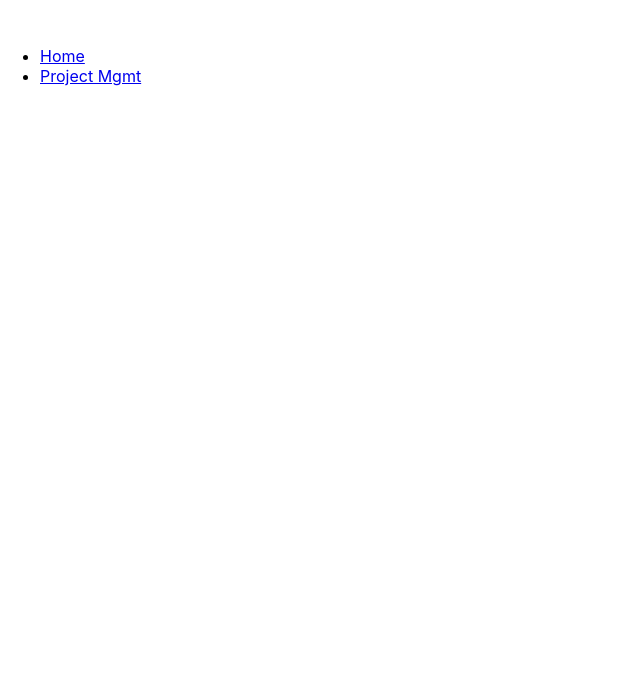
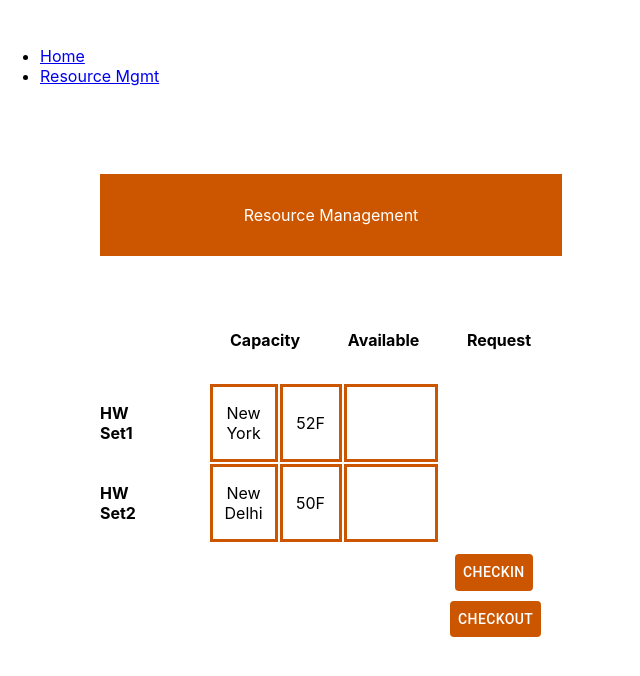
Before and after one commit to hna462/LateNightCommits_ECE461L, a React (Create React App) app in the folder software_lab/: page /resources in a window 1280 px wide. Before the commit this address had no page. Shown: the top 676 px of the page, without its empty margins (0-640 px from the left). Built offline with nearby package versions, Linux system fonts and the light colour scheme.

Commit message:
worked on front end pop up has bug

```diff
--- a/software_lab/package.json
+++ b/software_lab/package.json
@@ -15,6 +15,7 @@
     "react-router-bootstrap": "^0.26.2",
     "react-router-dom": "^6.22.3",
     "react-scripts": "5.0.1",
+    "reactjs-popup": "^2.0.6",
     "web-vitals": "^2.1.4"
   },
   "scripts": {
--- a/software_lab/src/App.js
+++ b/software_lab/src/App.js
@@ -1,4 +1,4 @@
-import logo from './logo.svg';
+
 import './App.css';
 import MyUser from './MyUserClass';
 import Forms from './Forms';
@@ -30,7 +30,7 @@ function App() {
             <Link to="/">Home</Link>
           </li>
           <li>
-            <Link to="/projects">Project Mgmt</Link>
+            <Link to="/resources">Resource Mgmt</Link>
           </li>
         </ul>
       </nav>
@@ -38,7 +38,7 @@ function App() {
 
         <Routes>
              <Route path="/" element={<div><MyUser/>  <Forms/>  <ProjectFront/> </div>}></Route>
-            <Route path="/projects" element={ <Project/>}></Route>
+            <Route path="/resources" element={ <Project/>}></Route>
         </Routes>
       </Router>
     </div>
--- a/software_lab/src/MyUserClass.css
+++ b/software_lab/src/MyUserClass.css
@@ -10,3 +10,7 @@
     display: inline-block;
     margin-left: 20px;
 }
+.pop{
+
+padding-right: 10px;
+}
--- a/software_lab/src/MyUserClass.js
+++ b/software_lab/src/MyUserClass.js
@@ -8,8 +8,10 @@
 import './MyUserClass.css'
 import { Box, Button } from '@mui/material';
 
-
+import Forms from './Forms';
 import React from 'react';
+import Popup from 'reactjs-popup';
+import 'reactjs-popup/dist/index.css';
 function MyComponent(props) {
     return (
         <div>
@@ -28,13 +30,18 @@ function MyComponent(props) {
                             </Box>
 
                     </div>
-        <div class = "spacer2">
-            <Button style={{color: 'black', background: 'gainsboro'}}>
+         <div class = "spacer2">
+            <Popup trigger=
+                {<Button style={{color: 'black', background: 'gainsboro'}}>
                 New User?
-            </Button>
+            </Button>}
+                position="right center">
+                    Fill in user info
+                <div ><Forms /></div>
+            </Popup>
             <span class="tab2"></span>
             Sign in
-            </div>
+         </div>
         </div>
 
     );
--- a/software_lab/src/ProjectForms.css
+++ b/software_lab/src/ProjectForms.css
@@ -56,3 +56,11 @@ input{
     height: 50px;
     border: 0;
 }
+.bottom{
+    padding-left: 450px;
+
+}
+.bottom-1{
+    padding-left: 455px;
+
+}
--- a/software_lab/src/ProjectForms.js
+++ b/software_lab/src/ProjectForms.js
@@ -12,6 +12,7 @@ import { useState } from "react";
 //This is rendered using the <tr> and <td> elements.
 import React from 'react';
 import './ProjectForms.css';
+import { Box, Button } from '@mui/material';
 
 function Form() {
   const [inputValue, setInputValue] = useState('');
@@ -93,6 +94,16 @@ const ProjectForms = () => {
         <Table data={tableData} />
 
        </div>
+       <div class = "bottom-1">
+        <Button style={{color: 'white', background: '#CC5500'}}>
+                  Checkin
+        </Button>
+       </div>
+       <div class = "bottom">
+        <Button style={{color: 'white', background: '#CC5500'}}>
+                Checkout
+        </Button>
+       </div>
 
       </div>
 
```
Also changed, not shown: 1 other file (tests, documents, lock files or other folders).
